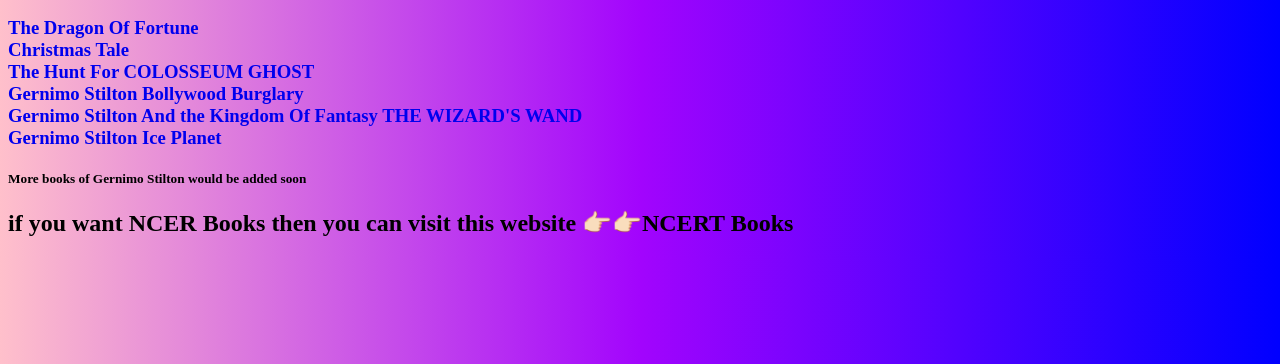
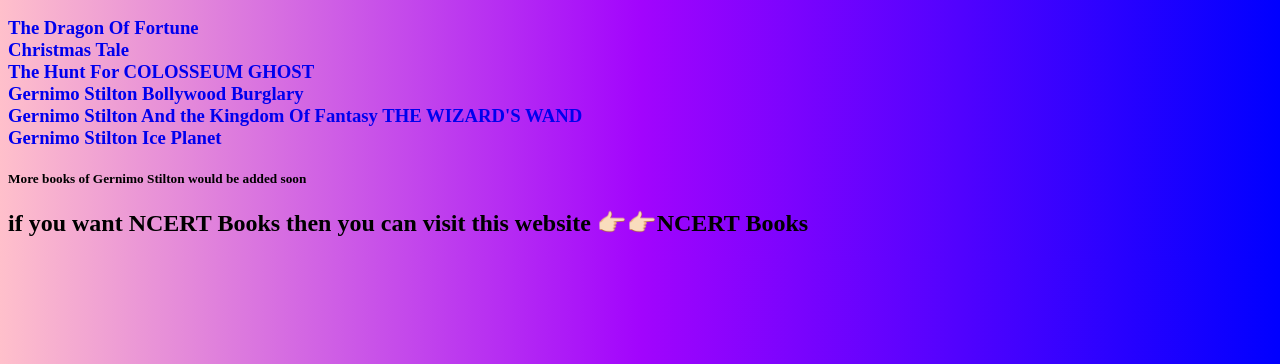
Before and after one commit to tushar-developer-coder/tushar-developer-coder.github.io, a plain HTML site: page index.html in a window 1280 px wide. Shown: the part 436-800 px from the top of the page. Drawn offline with Linux system fonts and the light colour scheme.

Commit message:
Update index.html

```diff
--- a/index.html
+++ b/index.html
@@ -69,7 +69,7 @@
 <a href="https://archive.org/download/time-warp_202011/Geronimo%20Stilton%20Ice%20Planet.pdf"target='_main' style="text-decoration: none;">Gernimo Stilton Ice Planet</a><br>
 <h5>More books of Gernimo Stilton would be added soon </h5>
 </h3>
-<h2>if you want NCER Books then you can visit this website 👉🏻👉🏻<a href="https://ncert.nic.in/textbook.php" target="_main"></a>NCERT Books</h2>
+<h2>if you want NCERT Books then you can visit this website 👉🏻👉🏻<a href="https://ncert.nic.in/textbook.php" target="_main"></a>NCERT Books</h2>
 
 
 
```
